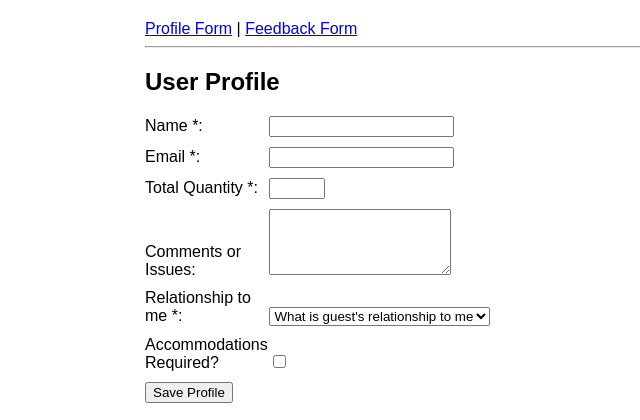
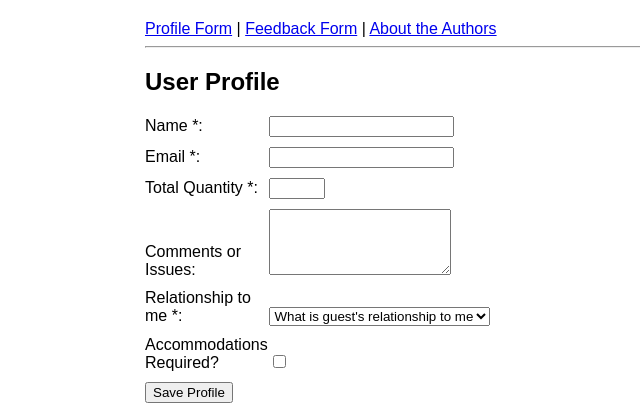
Before and after one commit to AyeItsAillie/MadLibs, a Flask app: page /profile in a window 1280 px wide. Shown: the top 420 px of the page, without its empty margins (195-835 px from the left). Run offline with Flask 3, Linux system fonts and the light colour scheme.

Commit message:
added about the authors page

```diff
--- a/app.py
+++ b/app.py
@@ -5,6 +5,10 @@ app.secret_key = 'top-secret'
 @app.route('/')
 def index():
     return redirect(url_for('profile'))
+
+@app.route('/about')
+def about():
+    return render_template('about.html')
 
 @app.route('/profile', methods=['GET', 'POST'])
 
--- a/templates/base.html
+++ b/templates/base.html
@@ -7,7 +7,8 @@
 <body>
 <nav>
 <a href="{{ url_for('profile') }}">Profile Form</a> |
-<a href="{{ url_for('feedback') }}">Feedback Form</a>
+<a href="{{ url_for('feedback') }}">Feedback Form</a> |
+<a href="{{ url_for('about') }}">About the Authors</a>
 </nav>
 <hr>
 {% block content %}{% endblock %}
```
Also changed, not shown: templates/about.html (added, +11 -0 lines).
